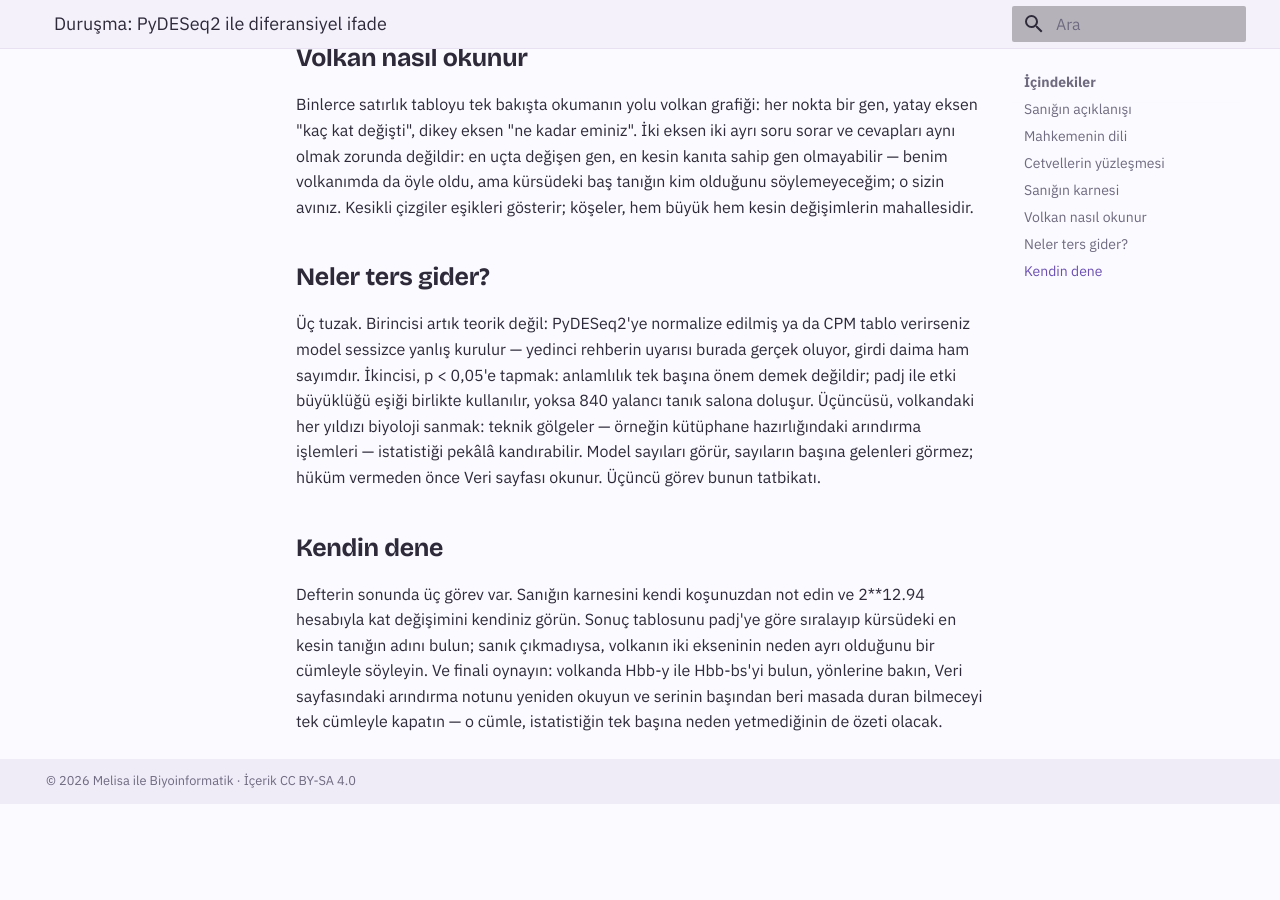
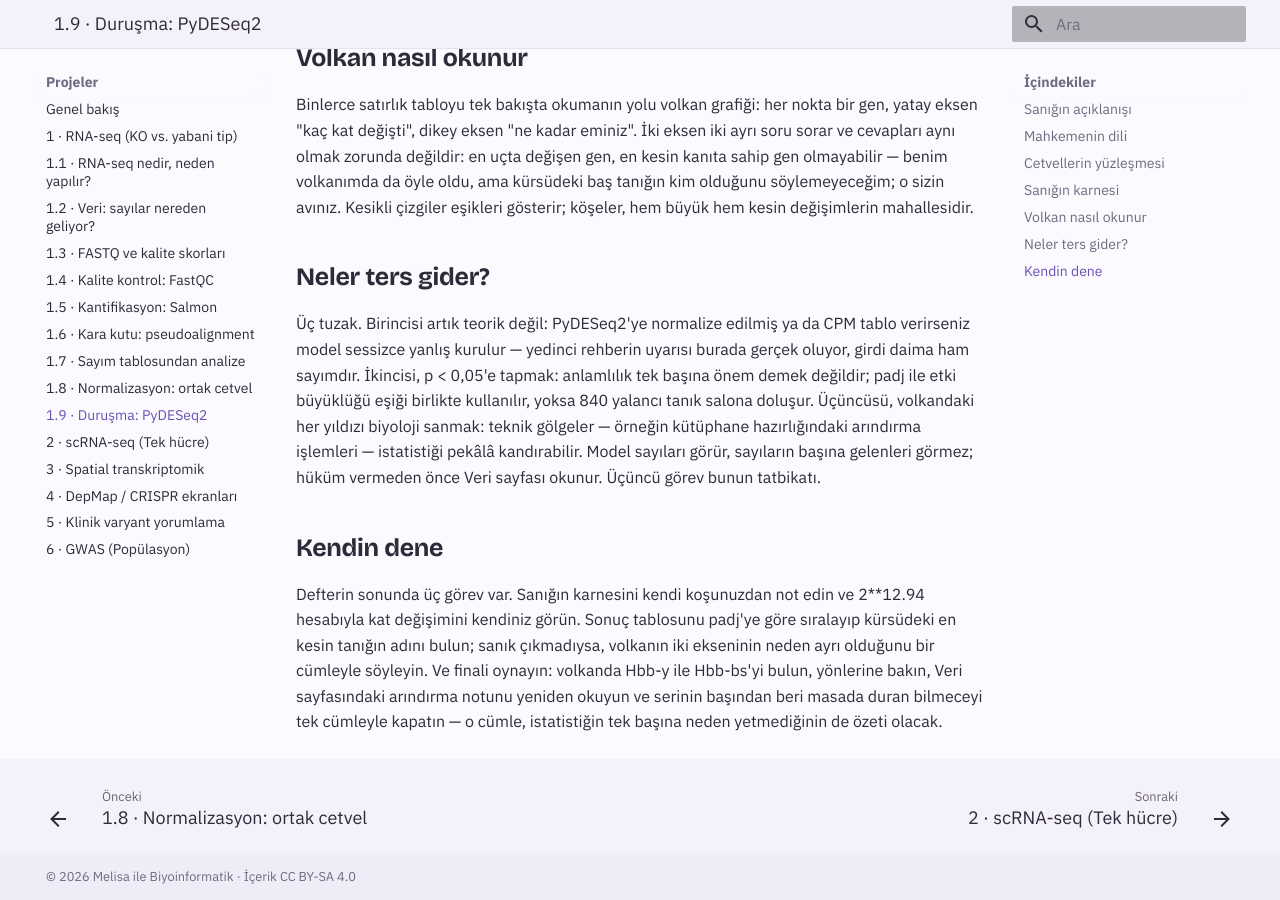
Before and after one commit to melissa-04/melisayla-biyoinformatik, an MkDocs documentation site: the page built from docs/projeler/rna-seq-08.md, in a window 1280 px wide and 900 px high, scrolled down 1617 px. Built offline with MkDocs 1.6.1 and Material for MkDocs 9.7.7, drawn with Linux system fonts in a browser that asks for light colours; before the commit the page ends 2421 px from its top, so only the background shows below that.

Commit message:
Add section for PyDESeq2 in mkdocs.yml

```diff
--- a/mkdocs.yml
+++ b/mkdocs.yml
@@ -32,6 +32,7 @@
       - "1.6 · Kara kutu: pseudoalignment": projeler/rna-seq-05.md
       - "1.7 · Sayım tablosundan analize": projeler/rna-seq-06.md
       - "1.8 · Normalizasyon: ortak cetvel": projeler/rna-seq-07.md
+      - "1.9 · Duruşma: PyDESeq2": projeler/rna-seq-08.md
       - "2 · scRNA-seq (Tek hücre)": projeler/scrna.md
       - "3 · Spatial transkriptomik": projeler/spatial.md
       - "4 · DepMap / CRISPR ekranları": projeler/depmap.md
```
